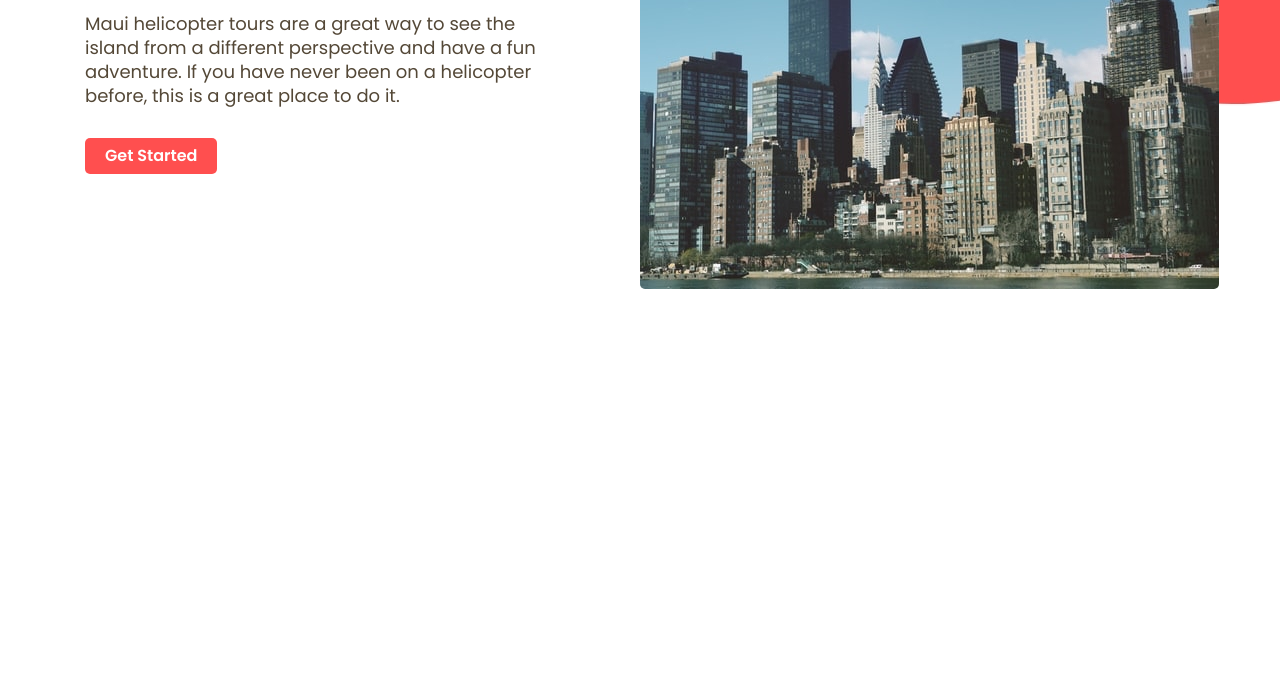
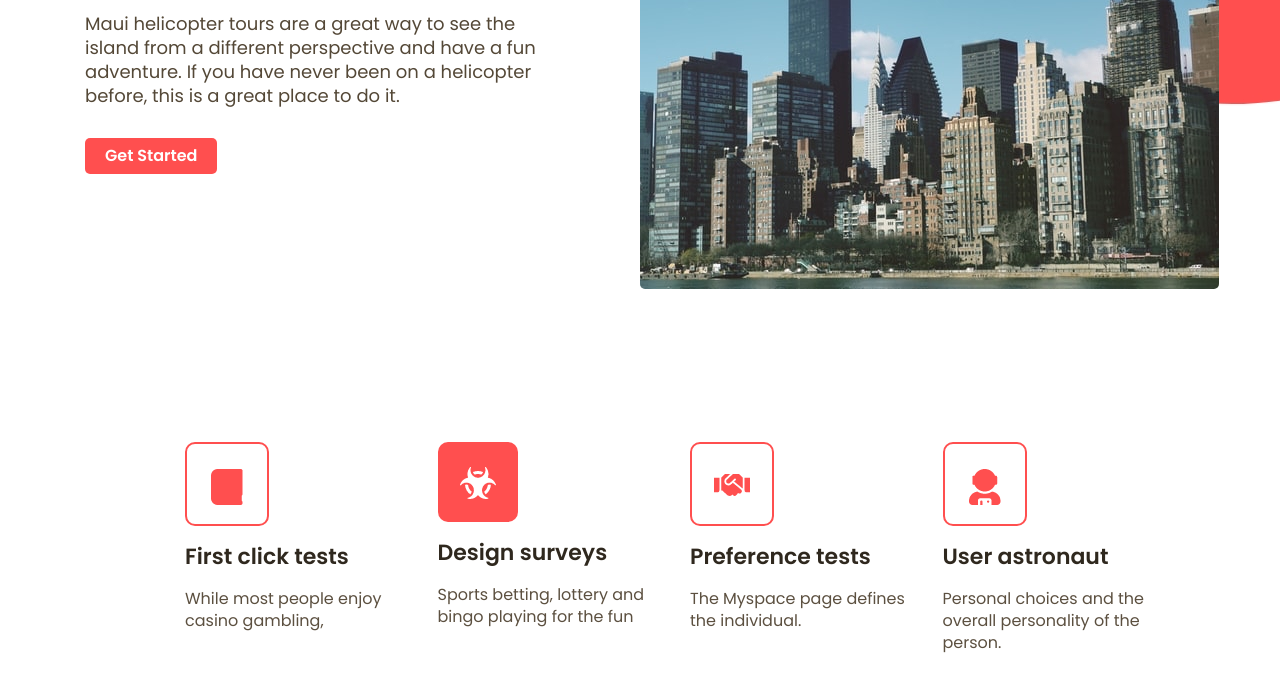
Before and after one commit to luisbelisario/html_css_projects, a plain HTML site: page protips/index.html in a window 1280 px wide. Shown: the part 357-1048 px from the top of the page. Before the commit the page ends 800 px from the top, so only its background shows below. Drawn offline with Linux system fonts and the light colour scheme.

Commit message:
Icons area finalizado

```diff
--- a/protips/css/styles.css
+++ b/protips/css/styles.css
@@ -52,9 +52,7 @@ html, body {
     margin: 0 auto;
 }
 
-/* HERO CONTAINER */
-
-.hero-container {
+.main-container {
     background: url("../images/artboard.jpg") no-repeat center 0;
     padding-top: 40px;
 }
@@ -157,3 +155,53 @@ html, body {
     float: left;
     width: 50%;
 }
+
+/* ICONS AREA */
+
+.box-container {
+    margin-left: 100px;
+}
+
+.box {
+    padding: 150px 0;
+    width: 25%;
+    float: left;
+}
+
+.box-icon, .box-icon-han {
+    width: 80px;
+    height: 80px;
+    border: 2px solid #FF4F4F;
+    border-radius: 10px;
+    text-align: center;
+}
+
+.box-icon img, .box-icon-haz img {
+    margin-top: 25px;
+}
+
+.box-icon-han img {
+    margin-top: 30px;
+}
+
+.box-icon-haz {
+    background-color: #FF4F4F;
+    width: 80px;
+    height: 80px;
+    border-radius: 10px;
+    text-align: center;
+}
+
+
+.box-title {
+    font-size: 22px;
+    font-weight: 600;
+    color: #2F281E;
+    margin: 20px 0;
+}
+
+.box-text {
+    font-size: 16px;
+    color: #5C5040;
+    line-height: 22px;
+}
--- a/protips/index.html
+++ b/protips/index.html
@@ -11,9 +11,11 @@
     <link rel="stylesheet" href="./css/styles.css">
 </head>
 <body>
-    <!--Hero-->
-    <div class="hero-container">
+    <!--Main-->
+    <div class="main-container">
         <div class="main">
+
+            <!--Navbar-->
             <a href="#" class="logotype">
                 <span class="logo"></span>
             </a>
@@ -39,6 +41,7 @@
             </ul>
             <div class="clear"></div>
 
+            <!--Hero-->
             <div class="hero-info">
                 <div class="hero-text">
                     <h2 class="hero-title">A Guide To <span>Rocky</span> <br> Mountain Vacations</h2>
@@ -53,6 +56,41 @@
                 </div>
                 <div class="clear"></div>
             </div>
+
+            <!--Icons Area-->
+            <div class="box-container">
+                <div class="box">
+                    <div class="box-icon">
+                        <img src="images/atlas.png" alt="atlas">
+                    </div>
+                    <h6 class="box-title">First click tests</h6>
+                    <p class="box-text">While most people enjoy <br> casino gambling,</p>
+                </div>
+                <div class="box">
+                    <div class="box-icon-haz">
+                        <img src="images/biohazard.png" alt="atlas">
+                    </div>
+                    <h6 class="box-title">Design surveys</h6>
+                    <p class="box-text">Sports betting, lottery and <br> bingo playing for the fun</p>
+                </div>
+                <div class="box">
+                    <div class="box-icon-han">
+                        <img src="images/hands.png" alt="atlas">
+                    </div>
+                    <h6 class="box-title">Preference tests</h6>
+                    <p class="box-text">The Myspace page defines <br> the individual.</p>
+                </div>
+                <div class="box">
+                    <div class="box-icon">
+                        <img src="images/astronaut.png" alt="atlas">
+                    </div>
+                    <h6 class="box-title">User astronaut</h6>
+                    <p class="box-text">Personal choices and the <br> overall personality of the <br> person. </p>
+                </div>
+                <div class="clear"></div>
+            </div>
+
+            <!--About Area-->
         </div>
 
     </div>
```
Also changed, not shown: protips/._index.html (added), protips/images/astronaut.png (added), protips/images/atlas.png (added), protips/images/biohazard.png (added), protips/images/hands.png (added).
